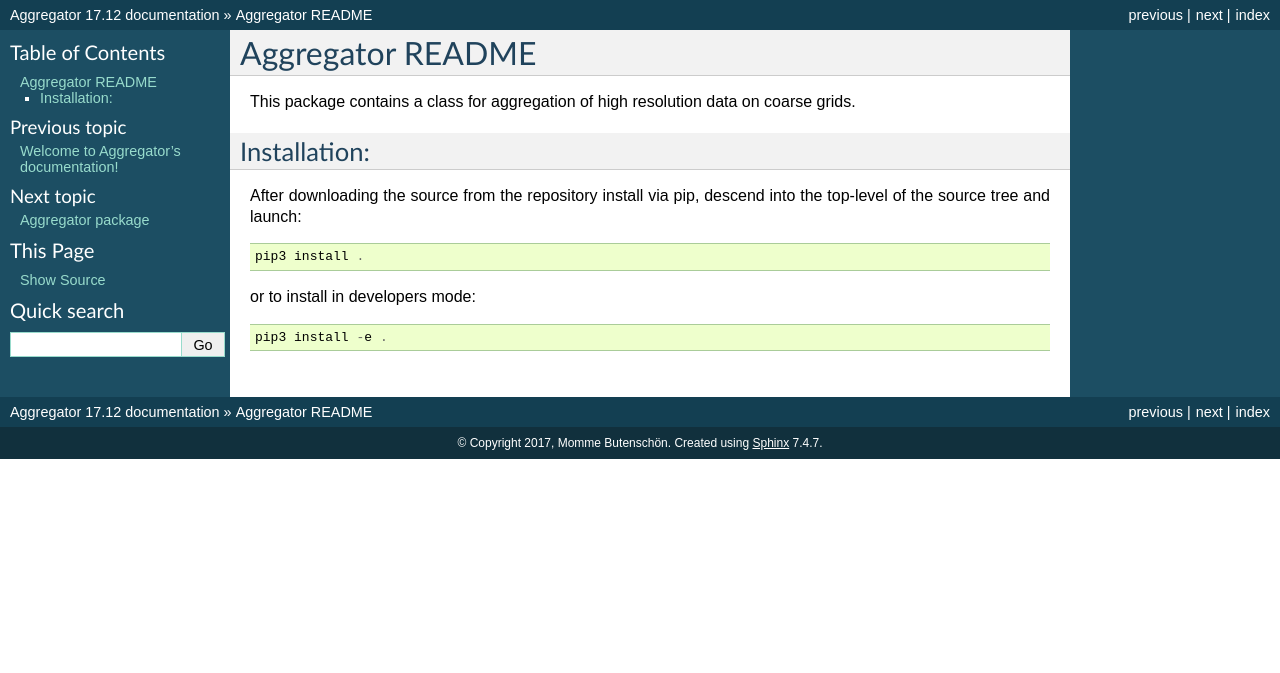
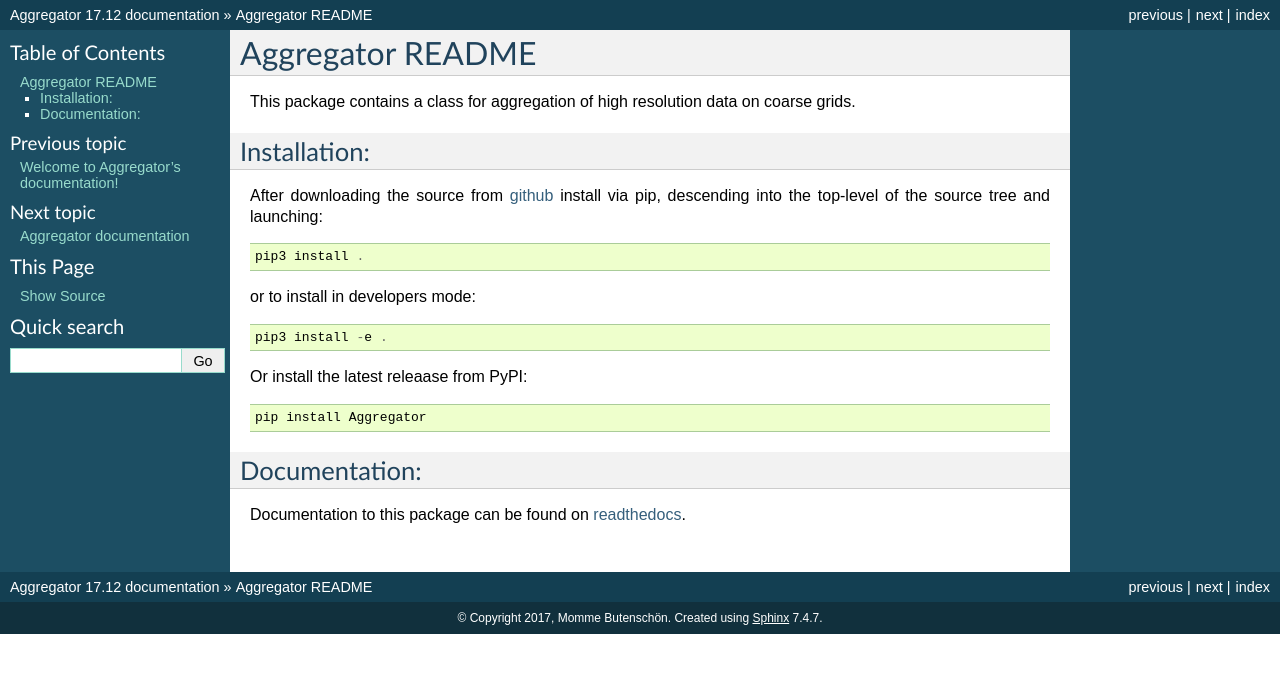
Before and after one commit to mommebutenschoen/Aggregator, a Sphinx documentation site: the page built from doc/readme.rst, in a window 1280 px wide. Shown: the top 673 px of the page. Built offline with Sphinx 7.4.7, drawn with Linux system fonts in a browser that asks for light colours.

Commit message:
Documentation update.

```diff
--- a/README.rst
+++ b/README.rst
@@ -9,12 +9,27 @@ This package contains a class for aggregation of high resolution data on coarse
 Installation:
 -------------
 
-After downloading the source from the repository install via pip, descend
+After downloading the source from github_ install via pip, descending
 into the top-level of the source tree
-and launch::
+and launching::
 
   pip3 install .
 
 or to install in developers mode::
 
   pip3 install -e .
+
+Or install the latest releaase from PyPI::
+
+  pip install Aggregator
+
+.. _github: https://github.com/mommebutenschoen/Aggregator
+
+
+Documentation:
+--------------
+
+Documentation to this package can be found on readthedocs_.
+
+
+.. _readthedocs: https://Aggregator.readthedocs.io/
--- a/doc/Aggregator.rst
+++ b/doc/Aggregator.rst
@@ -1,11 +1,11 @@
-Aggregator package
-==============================
+Aggregator documentation
+========================
 
 Submodules
 ----------
 
 Aggregator.Aggregator module
-----------------------------------------------------
+----------------------------
 
 .. automodule:: Aggregator.Aggregator
     :members:
```
Also changed, not shown: 1 other file.
